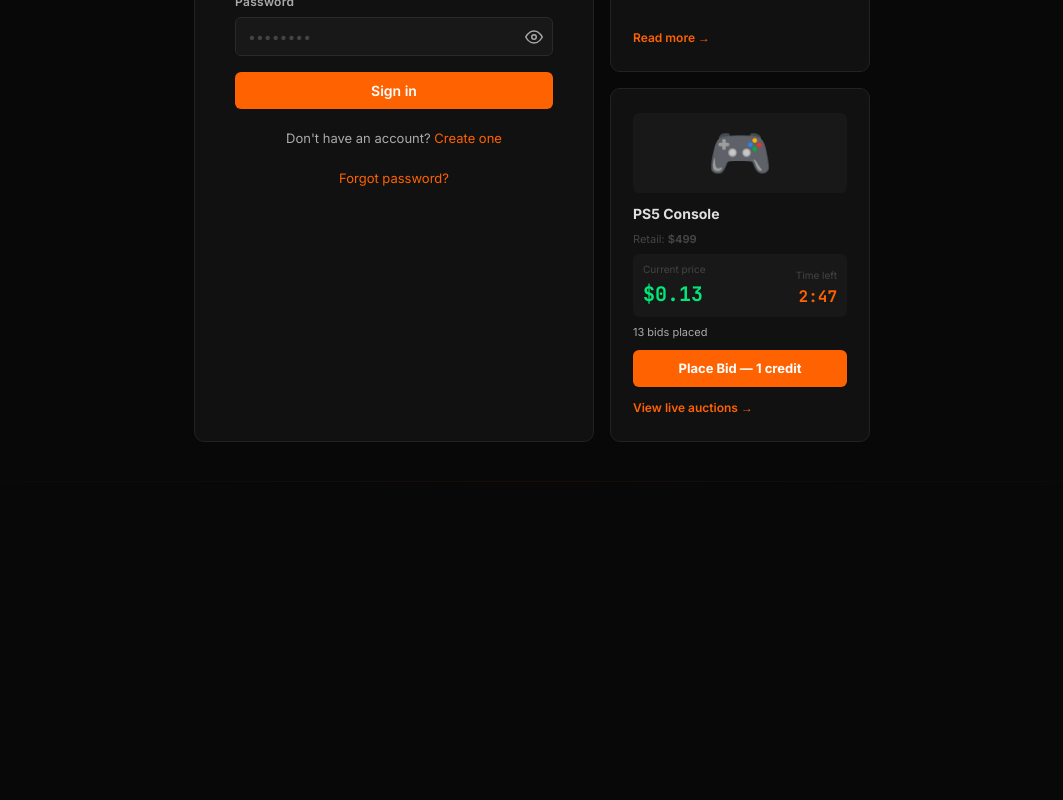
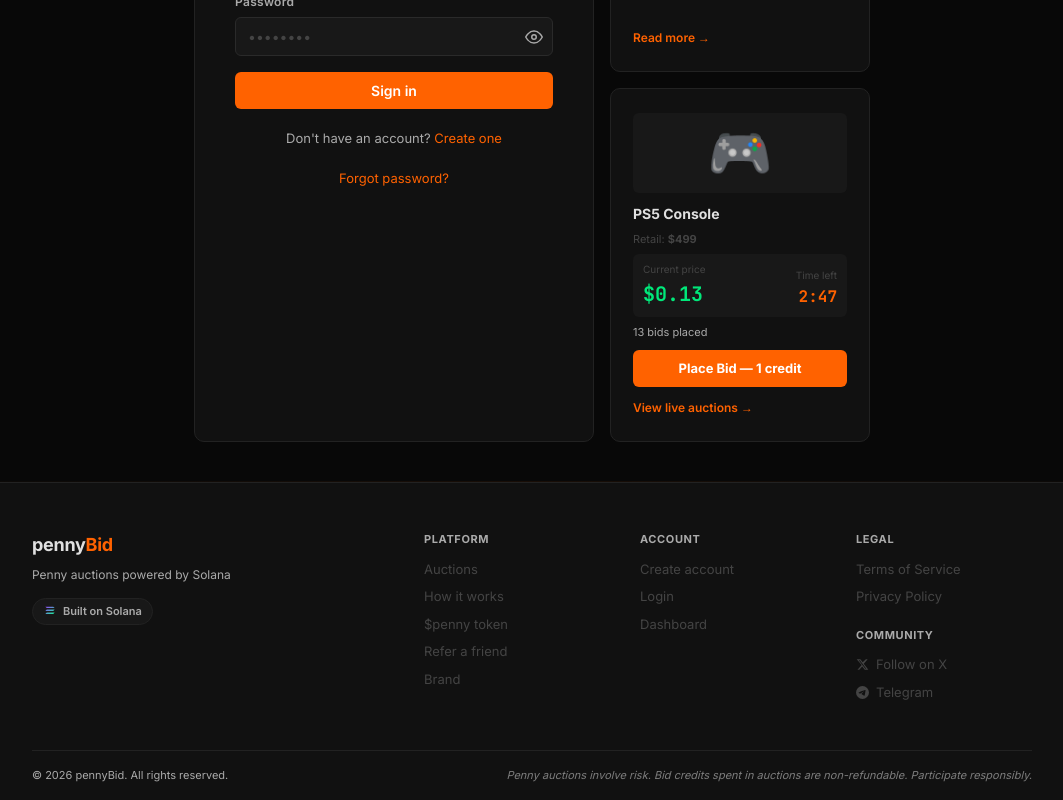
Before and after one commit to caaconwinner/solbid, a React (Vite) app: page / in a window 1280 px wide. Shown: the part 319-1119 px from the top of the page, without its empty margins (108-1171 px from the left). Before the commit the page ends 801 px from the top, so only its background shows below. Built offline with nearby package versions, Linux system fonts and the light colour scheme.

Commit message:
Add footer with nav, legal, social, disclaimer

```diff
--- a/src/App.tsx
+++ b/src/App.tsx
@@ -16,6 +16,7 @@ import { BrandPage }           from './pages/BrandPage';
 import { ReferPage }           from './pages/ReferPage';
 import { PublicAuctionsPage }  from './pages/PublicAuctionsPage';
 import { FloatingParticles }   from './components/FloatingParticles';
+import { Footer }              from './components/Footer';
 import { ReactNode }           from 'react';
 
 function Protected({ children }: { children: ReactNode }) {
@@ -50,6 +51,7 @@ function AppRoutes() {
         <Route path="/admin"           element={<AdminPage />} />
         <Route path="*"                element={<Navigate to="/" replace />} />
       </Routes>
+      <Footer />
       </div>
     </>
   );
--- /dev/null
+++ b/src/components/Footer.tsx
@@ -0,0 +1,82 @@
+import { Link } from 'react-router-dom';
+
+export function Footer() {
+  return (
+    <footer className="footer">
+      <div className="footer-inner">
+
+        {/* Brand column */}
+        <div className="footer-brand">
+          <div className="footer-logo">penny<strong>Bid</strong></div>
+          <div className="footer-tagline">Penny auctions powered by Solana</div>
+          <div className="footer-solana">
+            {/* Solana gradient diamond */}
+            <svg width="14" height="14" viewBox="0 0 24 24" fill="none">
+              <defs>
+                <linearGradient id="sol-grad" x1="0" y1="0" x2="1" y2="1">
+                  <stop offset="0%" stopColor="#9945FF"/>
+                  <stop offset="100%" stopColor="#14F195"/>
+                </linearGradient>
+              </defs>
+              <path d="M4 17h13.5l2.5-2.5H6.5L4 17zm0-5h13.5l2.5-2.5H6.5L4 12zm2.5-5H20l-2.5-2.5H4L6.5 7z" fill="url(#sol-grad)"/>
+            </svg>
+            Built on Solana
+          </div>
+        </div>
+
+        {/* Nav column */}
+        <div className="footer-col">
+          <div className="footer-col-title">Platform</div>
+          <Link to="/auctions"     className="footer-link">Auctions</Link>
+          <Link to="/how-it-works" className="footer-link">How it works</Link>
+          <Link to="/penny"        className="footer-link">$penny token</Link>
+          <Link to="/refer"        className="footer-link">Refer a friend</Link>
+          <Link to="/brand"        className="footer-link">Brand</Link>
+        </div>
+
+        {/* Account column */}
+        <div className="footer-col">
+          <div className="footer-col-title">Account</div>
+          <Link to="/register" className="footer-link">Create account</Link>
+          <Link to="/login"    className="footer-link">Login</Link>
+          <Link to="/account"  className="footer-link">Dashboard</Link>
+        </div>
+
+        {/* Legal + social column */}
+        <div className="footer-col">
+          <div className="footer-col-title">Legal</div>
+          <Link to="/terms"   className="footer-link">Terms of Service</Link>
+          <Link to="/privacy" className="footer-link">Privacy Policy</Link>
+          <div className="footer-col-title" style={{ marginTop: 20 }}>Community</div>
+          <a
+            href="#"
+            className="footer-link footer-link--social"
+            onClick={e => e.preventDefault()}
+            title="X (Twitter)"
+          >
+            <svg width="13" height="13" viewBox="0 0 24 24" fill="currentColor"><path d="M18.244 2.25h3.308l-7.227 8.26 8.502 11.24H16.17l-4.714-6.231-5.401 6.231H2.746l7.73-8.835L1.254 2.25H8.08l4.259 5.63 5.905-5.63Zm-1.161 17.52h1.833L7.084 4.126H5.117z"/></svg>
+            Follow on X
+          </a>
+          <a
+            href="#"
+            className="footer-link footer-link--social"
+            onClick={e => e.preventDefault()}
+            title="Telegram"
+          >
+            <svg width="13" height="13" viewBox="0 0 24 24" fill="currentColor"><path d="M11.944 0A12 12 0 0 0 0 12a12 12 0 0 0 12 12 12 12 0 0 0 12-12A12 12 0 0 0 12 0a12 12 0 0 0-.056 0zm4.962 7.224c.1-.002.321.023.465.14a.506.506 0 0 1 .171.325c.016.093.036.306.02.472-.18 1.898-.962 6.502-1.36 8.627-.168.9-.499 1.201-.82 1.23-.696.065-1.225-.46-1.9-.902-1.056-.693-1.653-1.124-2.678-1.8-1.185-.78-.417-1.21.258-1.91.177-.184 3.247-2.977 3.307-3.23.007-.032.014-.15-.056-.212s-.174-.041-.249-.024c-.106.024-1.793 1.14-5.061 3.345-.48.33-.913.49-1.302.48-.428-.008-1.252-.241-1.865-.44-.752-.245-1.349-.374-1.297-.789.027-.216.325-.437.893-.663 3.498-1.524 5.83-2.529 6.998-3.014 3.332-1.386 4.025-1.627 4.476-1.635z"/></svg>
+            Telegram
+          </a>
+        </div>
+
+      </div>
+
+      {/* Bottom bar */}
+      <div className="footer-bottom">
+        <span>© {new Date().getFullYear()} pennyBid. All rights reserved.</span>
+        <span className="footer-disclaimer">
+          Penny auctions involve risk. Bid credits spent in auctions are non-refundable. Participate responsibly.
+        </span>
+      </div>
+    </footer>
+  );
+}
--- a/src/index.css
+++ b/src/index.css
@@ -2798,6 +2798,112 @@ a:hover { text-decoration: underline; }
 .referral-stat-label { font-size: 11px; color: var(--muted); margin-top: 3px; }
 .referral-stat-divider { width: 1px; align-self: stretch; background: var(--border); }
 
+/* ─── Footer ─────────────────────────────────────────────────── */
+.footer {
+  margin-top: auto;
+  border-top: 1px solid var(--border);
+  background: var(--surface);
+  padding: 48px 24px 0;
+}
+
+.footer-inner {
+  max-width: 1000px;
+  margin: 0 auto;
+  display: grid;
+  grid-template-columns: 2fr 1fr 1fr 1fr;
+  gap: 40px;
+  padding-bottom: 40px;
+}
+
+.footer-logo {
+  font-size: 18px;
+  font-weight: 700;
+  color: var(--text);
+  letter-spacing: -0.3px;
+  margin-bottom: 8px;
+}
+
+.footer-logo strong { color: var(--orange); }
+
+.footer-tagline {
+  font-size: 12px;
+  color: var(--text-muted);
+  margin-bottom: 14px;
+}
+
+.footer-solana {
+  display: inline-flex;
+  align-items: center;
+  gap: 6px;
+  font-size: 11px;
+  font-weight: 600;
+  color: var(--text-muted);
+  background: var(--surface-2);
+  border: 1px solid var(--border);
+  border-radius: 20px;
+  padding: 4px 10px;
+}
+
+.footer-col-title {
+  font-size: 11px;
+  font-weight: 700;
+  text-transform: uppercase;
+  letter-spacing: 0.6px;
+  color: var(--text-muted);
+  margin-bottom: 12px;
+}
+
+.footer-link {
+  display: block;
+  font-size: 13px;
+  color: var(--text-dim);
+  text-decoration: none;
+  margin-bottom: 8px;
+  transition: color 0.15s;
+}
+
+.footer-link:hover { color: var(--text); text-decoration: none; }
+
+.footer-link--social {
+  display: flex;
+  align-items: center;
+  gap: 7px;
+}
+
+.footer-bottom {
+  border-top: 1px solid var(--border);
+  padding: 16px 0;
+  max-width: 1000px;
+  margin: 0 auto;
+  display: flex;
+  align-items: center;
+  justify-content: space-between;
+  gap: 16px;
+  font-size: 11px;
+  color: var(--text-muted);
+  flex-wrap: wrap;
+}
+
+.footer-disclaimer {
+  font-style: italic;
+  opacity: 0.7;
+  text-align: right;
+}
+
+@media (max-width: 700px) {
+  .footer-inner {
+    grid-template-columns: 1fr 1fr;
+    gap: 28px;
+  }
+  .footer-brand { grid-column: 1 / -1; }
+  .footer-bottom { flex-direction: column; align-items: flex-start; }
+  .footer-disclaimer { text-align: left; }
+}
+
+@media (max-width: 480px) {
+  .footer-inner { grid-template-columns: 1fr; }
+}
+
 /* ─── Very small phones (≤ 380px) ───────────────────────────── */
 @media (max-width: 380px) {
   .pub-auctions-grid { grid-template-columns: 1fr; }
```
